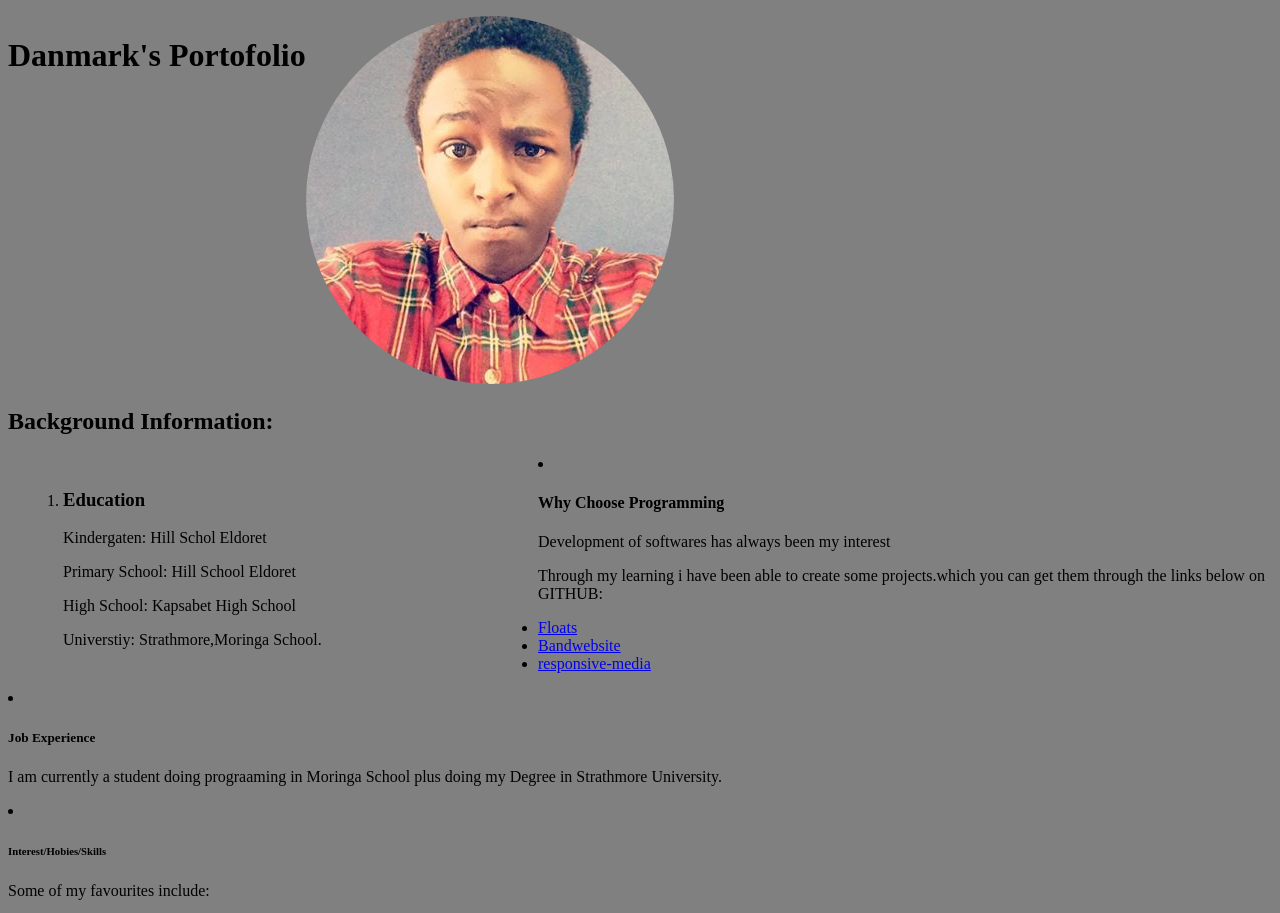
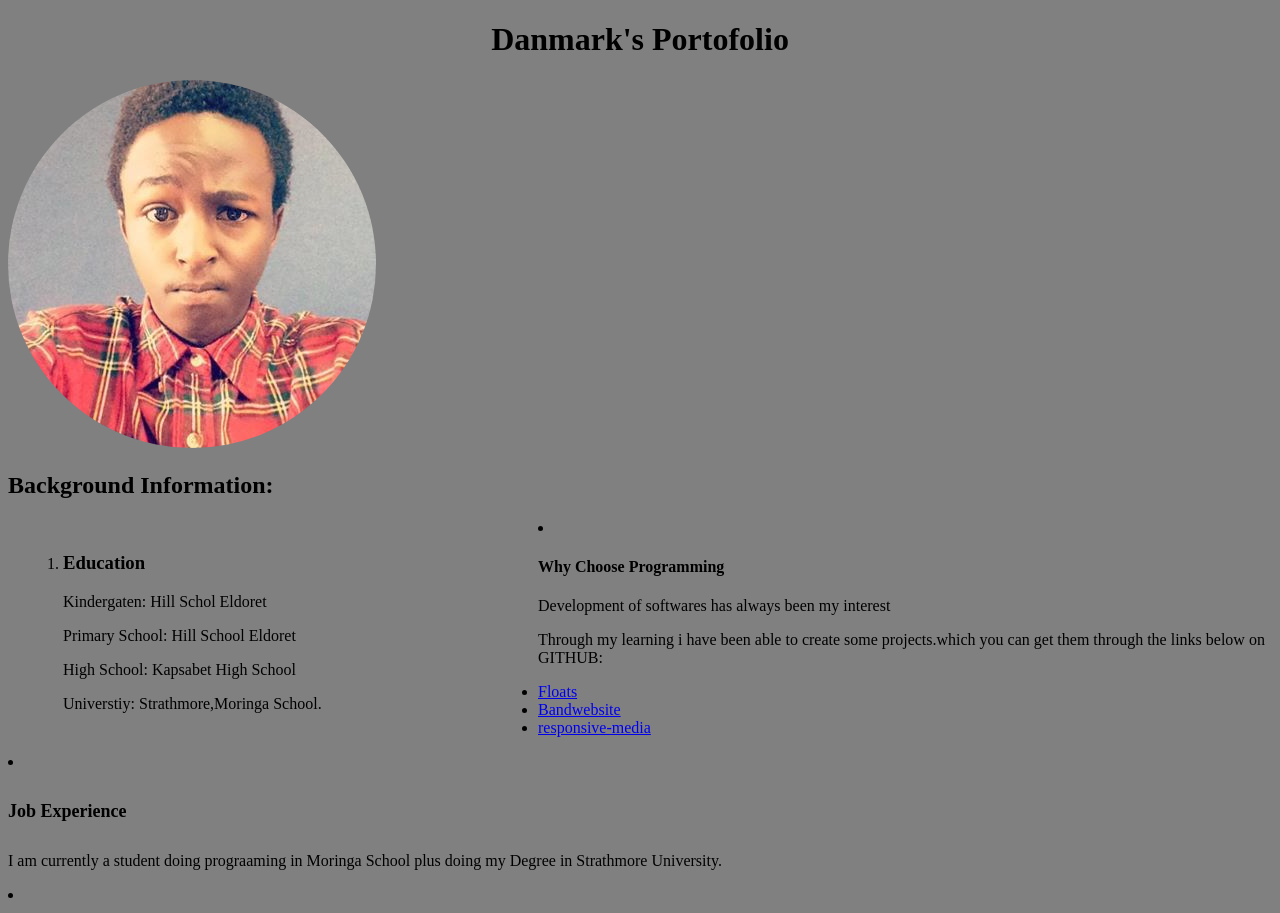
Before and after one commit to markdan58/danmark-portfolio, a plain HTML site: page index.html in a window 1280 px wide. Shown: the top 913 px of the page. Drawn offline with Linux system fonts and the light colour scheme.

Commit message:
adding more font-size to heading

```diff
--- a/css/styles.css
+++ b/css/styles.css
@@ -17,7 +17,7 @@
 
 }
 h1{
-    float:left;
+    text-align:center;
 }
 .intro{
     width:5%;
@@ -34,3 +34,9 @@ h1{
     height:10%;
     border-radius:8px;
 }
+h5{
+    font-size:18px;
+}
+h6{
+    font-size:20px;
+}
```
